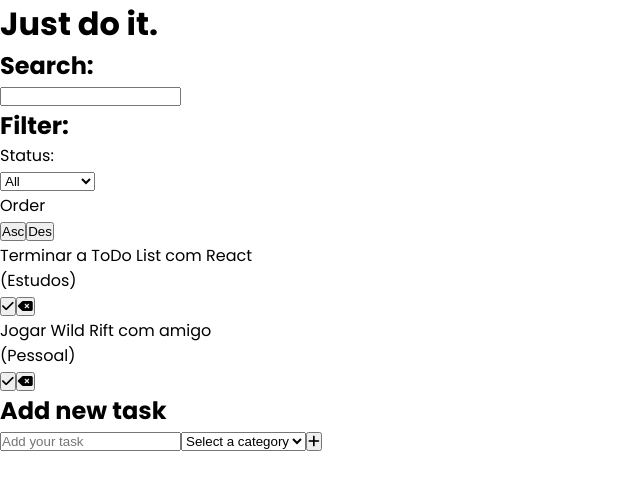
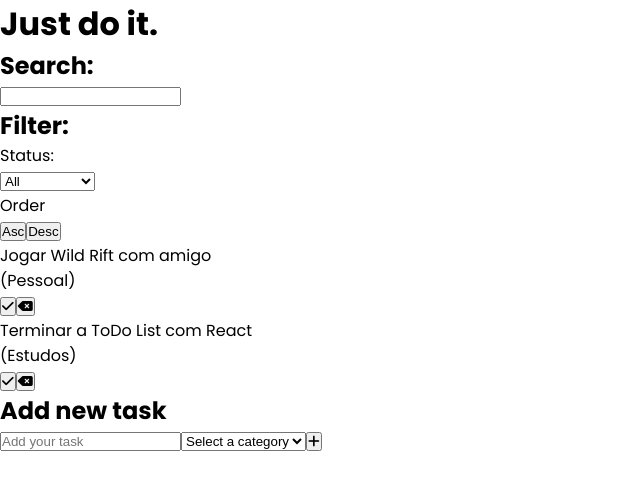
Before and after one commit to codebyveronica/ToDo-React, a React (Vite) app in the folder todo/: page / in a window 1280 px wide. Shown: the top 490 px of the page, without its empty margins (0-640 px from the left). Built offline with nearby package versions, Linux system fonts and the light colour scheme.

Commit message:
add sort functionality
I added two buttons with the functionality to sort the task list ascending and descending

```diff
--- a/todo/src/App.jsx
+++ b/todo/src/App.jsx
@@ -26,6 +26,8 @@
   const [search, setSearch] = useState("");
 
   const [filter, setFilter] = useState("All");
+
+  const [sort, setSort] = useState("Asc");
 
   const addToDo = (text, category) => {
     const newTodos = [
@@ -61,7 +63,7 @@
     <div>
       <h1>Just do it.</h1>
       <Search search={search} setSearch={setSearch} />
-      <Filter filter={filter} setFilter={setFilter} />
+      <Filter filter={filter} setFilter={setFilter} setSort={setSort} />
       <div className="todo-list">
         {todos
           .filter((todo) =>
@@ -73,6 +75,11 @@
           )
           .filter((todo) =>
             todo.text.toLowerCase().includes(search.toLowerCase())
+          )
+          .sort((a, b) =>
+            sort === "Asc"
+              ? a.text.localeCompare(b.text)
+              : b.text.localeCompare(a.text)
           )
           .map((todo) => (
             <ToDo
--- a/todo/src/components/Filter.jsx
+++ b/todo/src/components/Filter.jsx
@@ -1,4 +1,4 @@
-const Filter = ({ filter, setFilter }) => {
+const Filter = ({ filter, setFilter, setSort }) => {
   return (
     <div className="filter">
       <h2>Filter:</h2>
@@ -13,8 +13,8 @@
         </div>
         <div>
           <p>Order</p>
-          <button>Asc</button>
-          <button>Des</button>
+          <button onClick={() => setSort("Asc")}>Asc</button>
+          <button onClick={() => setSort("Desc")}>Desc</button>
         </div>
       </div>
     </div>
```
